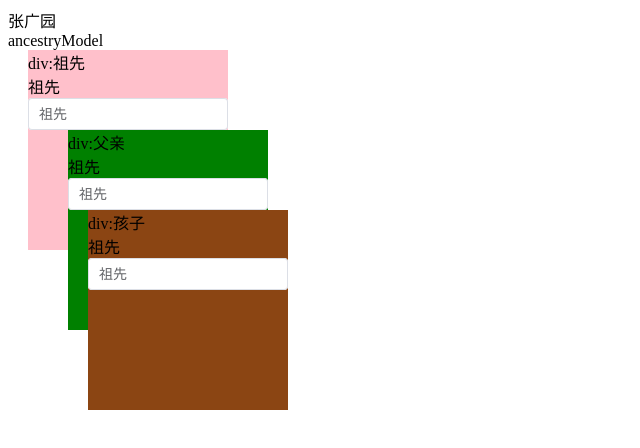
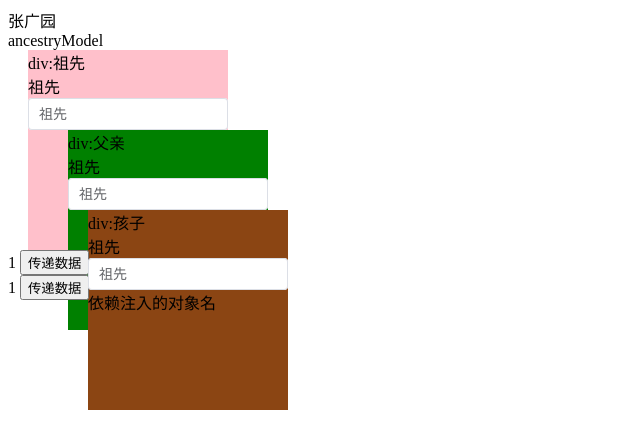
Before and after one commit to spiriteZeek/vue-project, a Vue app: page / in a window 1280 px wide. Shown: the top 448 px of the page, without its empty margins (0-640 px from the left). Built offline with nearby package versions, Linux system fonts and the light colour scheme.

Commit message:
feat:使用js原生和vue的组合式特点，实现兄弟节点传递数据

```diff
--- a/package.json
+++ b/package.json
@@ -10,6 +10,7 @@
   },
   "dependencies": {
     "element-plus": "^2.5.3",
+    "mitt": "^3.0.1",
     "vue": "^3.3.10"
   },
   "devDependencies": {
--- a/src/Main-Comm.vue
+++ b/src/Main-Comm.vue
@@ -1,10 +1,14 @@
 <script>
 import { ref } from "vue";
 import AncestryComp from "@/comm/Ancestry.vue"
+import PingComp from "@/component/Ping.vue"
+import PongComp from "@/component/Pong.vue"
 export default {
   name: 'CommComp', //comm:通信
   components: {
     AncestryComp,
+    PingComp,
+    PongComp,
   },
   setup() {
     const ancestryModel = ref('ancestryModel');
@@ -19,6 +23,10 @@ export default {
   {{ ancestryModel }}
   <ancestry-comp v-model="ancestryModel">
   </ancestry-comp>
+  <div>
+    <ping-comp></ping-comp>
+    <pong-comp></pong-comp>
+  </div>
 </template>
 
 <style scoped>
--- a/src/comm/Ancestry.vue
+++ b/src/comm/Ancestry.vue
@@ -1,5 +1,5 @@
 <script>
-import { ref } from "vue";
+import { ref, provide } from "vue";
 import FatherComp from "@/comm/Father.vue";
 export default {
   name: "AncestryComp",
@@ -7,6 +7,10 @@ export default {
     FatherComp,
   },
   setup() {
+    const provideObj = {
+      name: '依赖注入的对象名'
+    }
+    provide('provideObj', provideObj)
     const ancestryInput = ref("祖先");
 
     const fatherModel = ref("父亲");
@@ -17,6 +21,10 @@ export default {
       ancestryInput.value = data;
     }
 
+    setTimeout(() => {
+      console.log('修改依赖注入的对象名')
+      provideObj.name = "已修改依赖注入";
+    }, 3000);
 
 
     return {
--- a/src/comm/Child.vue
+++ b/src/comm/Child.vue
@@ -1,5 +1,5 @@
 <script>
-import { ref, computed, watch } from "vue";
+import { ref, computed, watch, inject } from "vue";
 export default {
   name: "ChildComp",
   props: ["fatherValue"],
@@ -17,8 +17,10 @@ export default {
       console.log("props.fatherValue changed")
       childLocal.value = props.fatherValue;
     })
+    const injectObj = inject('provideObj');
     return {
       childLocal,
+      injectObj,
     };
   },
 };
@@ -28,6 +30,7 @@ export default {
     <div>div:孩子</div>
     {{ childLocal }}
     <el-input v-model="childLocal"></el-input>
+    {{ injectObj.name }}
   </div>
 </template>
 <style scoped>
--- /dev/null
+++ b/src/component/Ping.vue
@@ -0,0 +1,29 @@
+<script>
+import { ref, watch } from "vue";
+import { pingSend, pongSend } from "@/utils/pingpong.js";
+export default {
+  name: "PingComp",
+  setup() {
+    const count = ref(1);
+
+    function send() {
+      console.log("send value");
+      pingSend.value = count.value;
+    }
+    watch(pongSend, (val) => {
+      count.value += val;
+    });
+    return {
+      count,
+      send,
+    };
+  },
+};
+</script>
+
+<template>
+  <div>
+    {{ count }}
+    <button @click="send">传递数据</button>
+  </div>
+</template>
--- /dev/null
+++ b/src/component/Pong.vue
@@ -0,0 +1,27 @@
+<script>
+import { ref, watch } from "vue";
+import {pingSend,pongSend} from "@/utils/pingpong.js"
+export default {
+  name: 'PongComp',
+  setup() {
+    const count = ref(1)
+    function send() {
+      pongSend.value = count.value;
+    }
+    watch(pingSend, (val) => {
+      count.value += val;
+    })
+    return {
+      count,
+      send,
+    }
+  }
+}
+</script>
+
+<template>
+  <div>
+    {{ count }}
+    <button @click="send">传递数据</button>
+  </div>
+</template>
--- /dev/null
+++ b/src/utils/pingpong.js
@@ -0,0 +1,10 @@
+// 用来保存需要传递的数据
+import { ref } from "vue";
+
+const pingSend = ref(0);
+const pongSend = ref(0);
+
+export {
+  pingSend,
+  pongSend
+}
```
Also changed, not shown: 1 other file (tests, documents, lock files or other folders).
